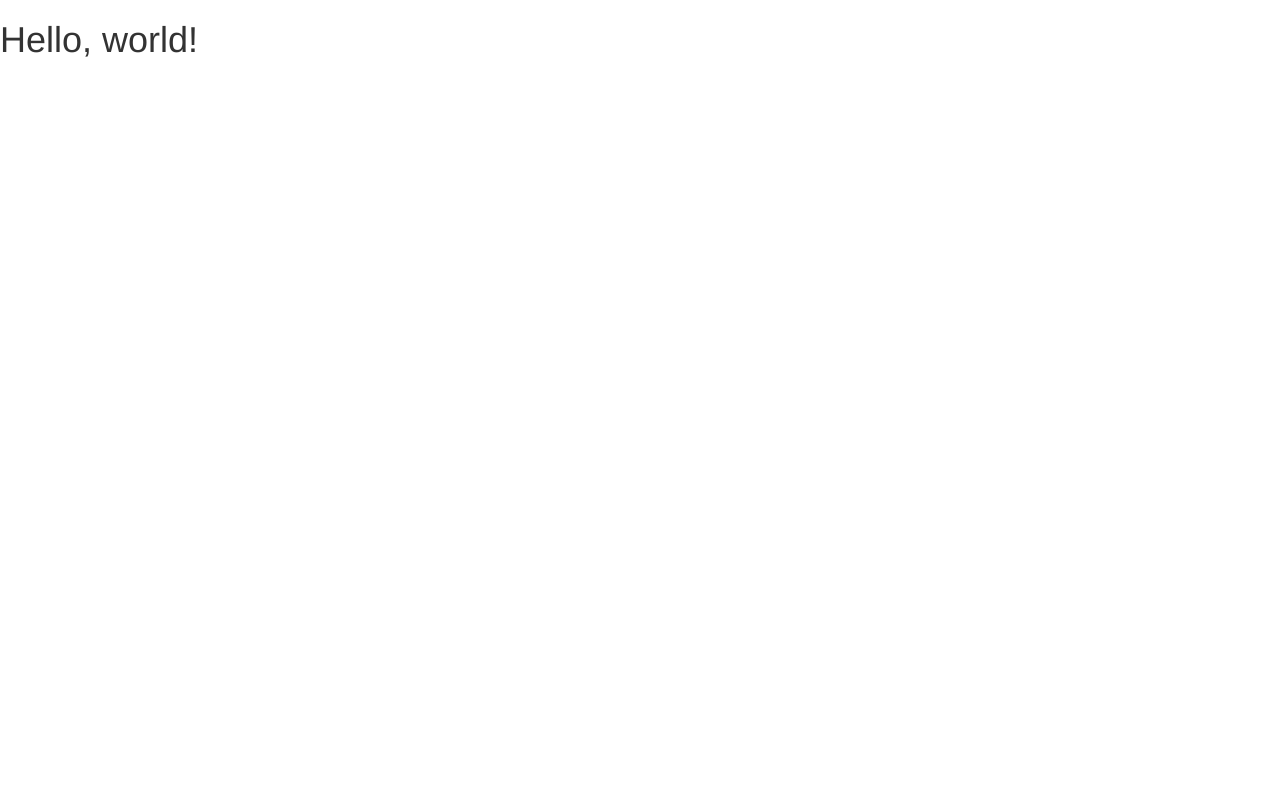
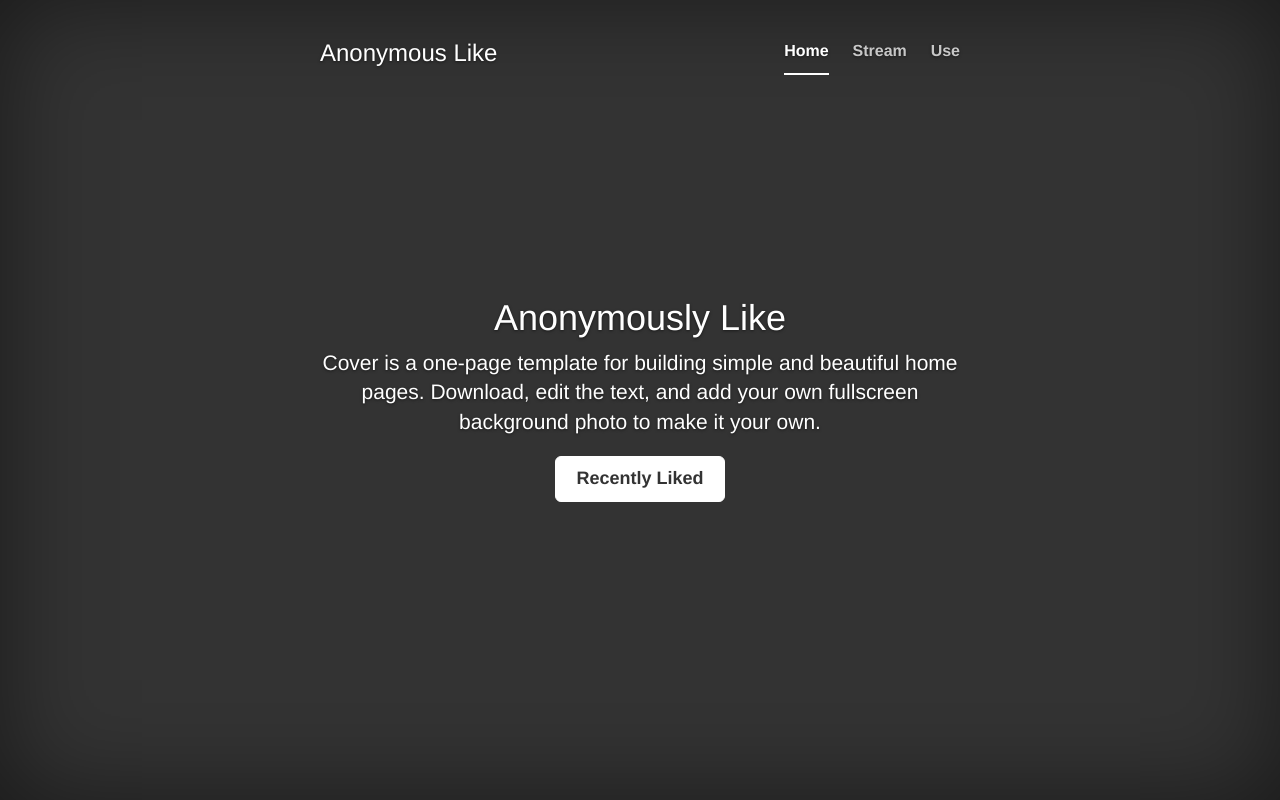
Before and after one commit to AnonymousLike/anonymouslike.github.io, a plain HTML site: page index.html in a window 1280 px wide. Drawn offline with nearby package versions, Linux system fonts and the light colour scheme.

Commit message:
Base index layout

```diff
--- /dev/null
+++ b/assets/base.css
@@ -0,0 +1,161 @@
+/*
+ * Globals
+ */
+
+/* Links */
+a,
+a:focus,
+a:hover {
+    color: #fff;
+}
+
+/* Custom default button */
+.btn-default,
+.btn-default:hover,
+.btn-default:focus {
+    color: #333;
+    text-shadow: none; /* Prevent inheritence from `body` */
+    background-color: #fff;
+    border: 1px solid #fff;
+}
+
+
+/*
+ * Base structure
+ */
+
+html,
+body {
+    height: 100%;
+    background-color: #333;
+}
+body {
+    color: #fff;
+    text-align: center;
+    text-shadow: 0 1px 3px rgba(0,0,0,.5);
+    box-shadow: inset 0 0 100px rgba(0,0,0,.5);
+}
+
+/* Extra markup and styles for table-esque vertical and horizontal centering */
+.site-wrapper {
+    display: table;
+    width: 100%;
+    height: 100%; /* For at least Firefox */
+    min-height: 100%;
+}
+.site-wrapper-inner {
+    display: table-cell;
+    vertical-align: top;
+}
+.cover-container {
+    margin-right: auto;
+    margin-left: auto;
+}
+
+/* Padding for spacing */
+.inner {
+    padding: 30px;
+}
+
+
+/*
+ * Header
+ */
+.masthead-brand {
+    margin-top: 10px;
+    margin-bottom: 10px;
+}
+
+.masthead-nav > li {
+    display: inline-block;
+}
+.masthead-nav > li + li {
+    margin-left: 20px;
+}
+.masthead-nav > li > a {
+    padding-right: 0;
+    padding-left: 0;
+    font-size: 16px;
+    font-weight: bold;
+    color: #fff; /* IE8 proofing */
+    color: rgba(255,255,255,.75);
+    border-bottom: 2px solid transparent;
+}
+.masthead-nav > li > a:hover,
+.masthead-nav > li > a:focus {
+    background-color: transparent;
+    border-bottom-color: rgba(255,255,255,.25);
+}
+.masthead-nav > .active > a,
+.masthead-nav > .active > a:hover,
+.masthead-nav > .active > a:focus {
+    color: #fff;
+    border-bottom-color: #fff;
+}
+
+@media (min-width: 768px) {
+    .masthead-brand {
+        float: left;
+    }
+    .masthead-nav {
+        float: right;
+    }
+}
+
+
+/*
+ * Cover
+ */
+
+.cover {
+    padding: 0 20px;
+}
+.cover .btn-lg {
+    padding: 10px 20px;
+    font-weight: bold;
+}
+
+
+/*
+ * Footer
+ */
+
+.mastfoot {
+    color: #999; /* IE8 proofing */
+    color: rgba(255,255,255,.5);
+}
+
+
+/*
+ * Affix and center
+ */
+
+@media (min-width: 768px) {
+    /* Pull out the header and footer */
+    .masthead {
+        position: fixed;
+        top: 0;
+    }
+    .mastfoot {
+        position: fixed;
+        bottom: 0;
+    }
+    /* Start the vertical centering */
+    .site-wrapper-inner {
+        vertical-align: middle;
+    }
+    /* Handle the widths */
+    .masthead,
+    .mastfoot,
+    .cover-container {
+        width: 100%; /* Must be percentage or pixels for horizontal alignment */
+    }
+}
+
+@media (min-width: 992px) {
+    .masthead,
+    .mastfoot,
+    .cover-container {
+        width: 700px;
+    }
+}
--- a/index.html
+++ b/index.html
@@ -4,24 +4,68 @@
     <meta charset="utf-8">
     <meta http-equiv="X-UA-Compatible" content="IE=edge">
     <meta name="viewport" content="width=device-width, initial-scale=1">
-    <title>Bootstrap 101 Template</title>
+    <meta name="description" content="">
+    <meta name="author" content="">
+    <link rel="shortcut icon" href="assets/favicon.png">
 
-    <!-- Bootstrap -->
-    <link href="css/bootstrap.min.css" rel="stylesheet">
+    <title>Anonymous Like</title>
 
-    <!-- HTML5 Shim and Respond.js IE8 support of HTML5 elements and media queries -->
-    <!-- WARNING: Respond.js doesn't work if you view the page via file:// -->
+    <!-- Bootstrap core CSS -->
+    <link href="assets/bootstrap/css/bootstrap.min.css" rel="stylesheet">
+
+    <!-- Custom styles for this template -->
+    <link href="assets/base.css" rel="stylesheet">
+
+    <!-- HTML5 shim and Respond.js IE8 support of HTML5 elements and media queries -->
     <!--[if lt IE 9]>
     <script src="https://oss.maxcdn.com/libs/html5shiv/3.7.0/html5shiv.js"></script>
     <script src="https://oss.maxcdn.com/libs/respond.js/1.4.2/respond.min.js"></script>
     <![endif]-->
 </head>
+
 <body>
-<h1>Hello, world!</h1>
 
-<!-- jQuery (necessary for Bootstrap's JavaScript plugins) -->
+<div class="site-wrapper">
+
+    <div class="site-wrapper-inner">
+
+        <div class="cover-container">
+
+            <div class="masthead clearfix">
+                <div class="inner">
+                    <h3 class="masthead-brand">Anonymous Like</h3>
+                    <ul class="nav masthead-nav">
+                        <li class="active"><a href="#">Home</a></li>
+                        <li><a href="#stream">Stream</a></li>
+                        <li><a href="#user">Use</a></li>
+                    </ul>
+                </div>
+            </div>
+
+            <div class="inner cover">
+                <h1 class="cover-heading">Anonymously Like</h1>
+                <p class="lead">Cover is a one-page template for building simple and beautiful home pages. Download, edit the text, and add your own fullscreen background photo to make it your own.</p>
+                <p class="lead">
+                    <a href="#stream" class="btn btn-lg btn-default">Recently Liked</a>
+                </p>
+            </div>
+
+            <div class="mastfoot">
+                <div class="inner">
+                    <p></p>
+                </div>
+            </div>
+
+        </div>
+
+    </div>
+
+</div>
+
+<!-- Bootstrap core JavaScript
+================================================== -->
+<!-- Placed at the end of the document so the pages load faster -->
 <script src="https://ajax.googleapis.com/ajax/libs/jquery/1.11.0/jquery.min.js"></script>
-<!-- Include all compiled plugins (below), or include individual files as needed -->
-<script src="js/bootstrap.min.js"></script>
+<script src="assets/bootstrap/js/bootstrap.min.js"></script>
 </body>
 </html>
```
Also changed, not shown: assets/bootstrap/css/bootstrap-theme.css (renamed from css/bootstrap-theme.css), assets/bootstrap/css/bootstrap-theme.min.css (renamed from css/bootstrap-theme.min.css), assets/bootstrap/css/bootstrap.css (renamed from css/bootstrap.css), assets/bootstrap/css/bootstrap.min.css (renamed from css/bootstrap.min.css), assets/bootstrap/fonts/glyphicons-halflings-regular.ttf (renamed from fonts/glyphicons-halflings-regular.ttf), assets/bootstrap/fonts/glyphicons-halflings-regular.woff (renamed from fonts/glyphicons-halflings-regular.woff), assets/bootstrap/js/bootstrap.js (renamed from js/bootstrap.js), assets/bootstrap/js/bootstrap.min.js (renamed from js/bootstrap.min.js), 8 other files.
